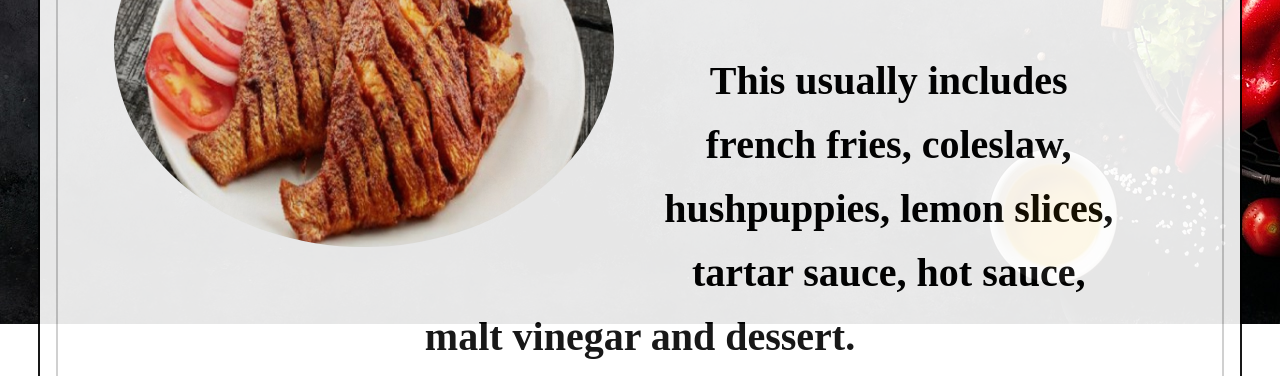
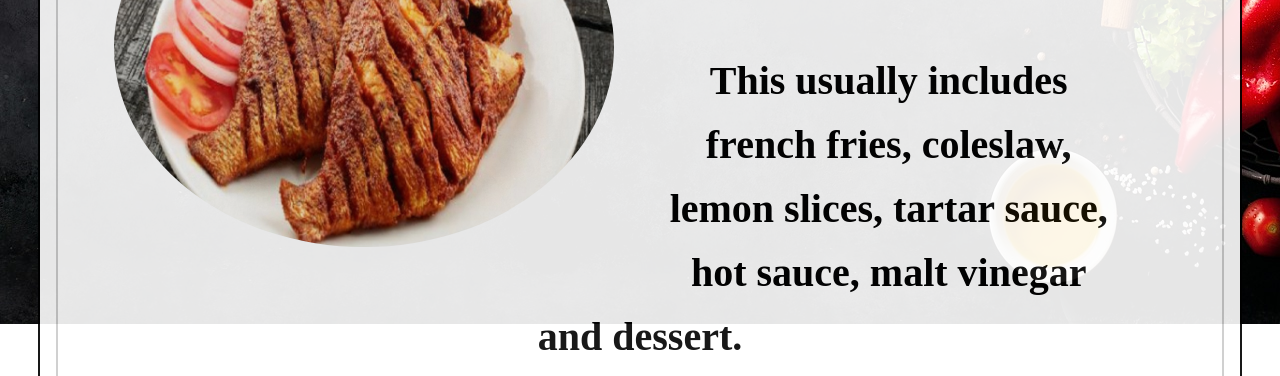
Before and after one commit to SanjeevYerramsetty/Final-Project, a plain HTML site: page menu5.html in a window 1280 px wide. Shown: the part 576-952 px from the top of the page. Drawn offline with Linux system fonts and the light colour scheme; files that its build step writes are made by us from their sources; files whose address does not match are found by name.

Commit message:
Update menu5.html

```diff
--- a/menu5.html
+++ b/menu5.html
@@ -56,7 +56,7 @@
 							</div>
 							<p class="font">
 								<span display="block" text-align="center"> This usually
-									includes french fries, coleslaw, hushpuppies, lemon slices,
+									includes french fries, coleslaw, lemon slices,
 									tartar sauce, hot sauce, malt vinegar and dessert. <br /> <br />
 								</span> A Shore Lunch is traditional in the northern United States and
 								Canada. For decades outdoor enthusiasts have been cooking their
```
